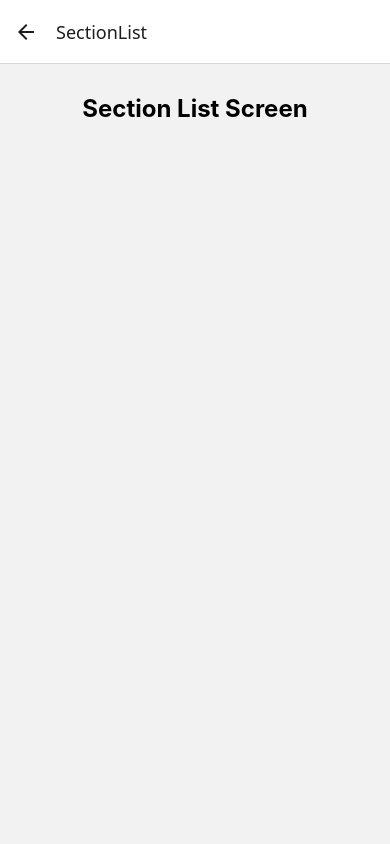
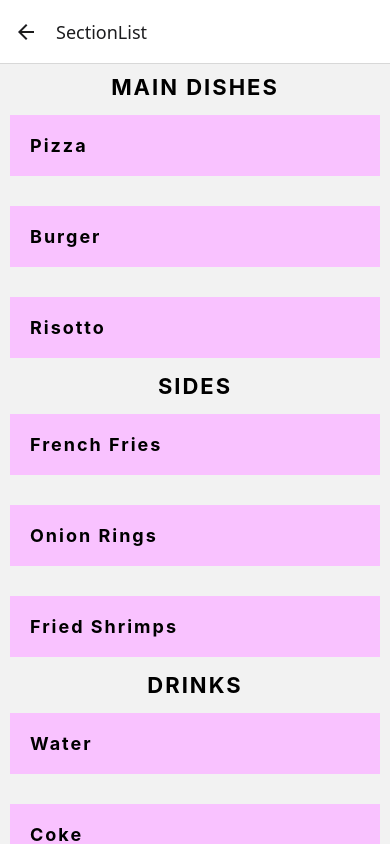
Before and after one commit to nansmatty/React-Native-List-And-API, a React Native app: screen /SectionList in a window 390 px wide. Shown: the top 844 px of the page. Built offline with nearby package versions, Linux system fonts and the light colour scheme.

Commit message:
Section List Complete

```diff
--- a/src/screens/FlatListScreen.tsx
+++ b/src/screens/FlatListScreen.tsx
@@ -16,7 +16,6 @@ const FlatListScreen = () => {
 
   return (
     <View style={styles.sectionContainer}>
-      <Text style={styles.sectionTitle}>Flat List</Text>
       <FlatList
         ListHeaderComponent={
           <Text style={styles.flatListHeader}>FlatList Header</Text>
@@ -44,17 +43,15 @@ const styles = StyleSheet.create({
     fontWeight: 'bold',
   },
   itemView: {
-    height: 100,
-    flex: 1,
-    padding: 10,
-    justifyContent: 'center',
-    alignItems: 'center',
-    gap: 20,
+    backgroundColor: '#f9c2ff',
+    padding: 20,
+    marginVertical: 15,
   },
 
   itemText: {
     fontSize: 16,
     fontWeight: 'bold',
+    textAlign: 'center',
   },
 
   flatListHeader: {
--- a/src/screens/SectionListScreen.tsx
+++ b/src/screens/SectionListScreen.tsx
@@ -1,18 +1,52 @@
-import {StyleSheet, Text, View} from 'react-native';
+import {SectionList, StyleSheet, Text, View} from 'react-native';
 import React from 'react';
 
+const DATA = [
+  {
+    title: 'Main dishes',
+    data: ['Pizza', 'Burger', 'Risotto'],
+  },
+  {
+    title: 'Sides',
+    data: ['French Fries', 'Onion Rings', 'Fried Shrimps'],
+  },
+  {
+    title: 'Drinks',
+    data: ['Water', 'Coke', 'Beer'],
+  },
+  {
+    title: 'Desserts',
+    data: ['Cheese Cake', 'Ice Cream'],
+  },
+];
+
 const SectionListScreen = () => {
+  const handlerRenderItem = ({item}: {item: string}) => (
+    <View style={styles.item}>
+      <Text style={styles.title}>{item}</Text>
+    </View>
+  );
+
+  const handleSectionTitle = ({
+    section: {title},
+  }: {
+    section: {title: string};
+  }) => <Text style={styles.header}>{title}</Text>;
+
   return (
     <View style={styles.sectionContainer}>
-      <Text style={styles.sectionTitle}>Section List Screen</Text>
+      <SectionList
+        sections={DATA}
+        keyExtractor={(item, index) => item + index}
+        renderItem={handlerRenderItem}
+        renderSectionHeader={handleSectionTitle}
+      />
     </View>
   );
 };
 const styles = StyleSheet.create({
   sectionContainer: {
     padding: 10,
-    flex: 1,
-    gap: 20,
   },
   sectionTitle: {
     textAlign: 'center',
@@ -20,6 +54,24 @@ const styles = StyleSheet.create({
     fontSize: 24,
     fontWeight: 'bold',
   },
+
+  item: {
+    backgroundColor: '#f9c2ff',
+    padding: 20,
+    marginVertical: 15,
+  },
+  header: {
+    fontSize: 22,
+    fontWeight: 'bold',
+    letterSpacing: 2,
+    textAlign: 'center',
+    textTransform: 'uppercase',
+  },
+  title: {
+    fontSize: 18,
+    fontWeight: 'bold',
+    letterSpacing: 2,
+  },
 });
 
 export default SectionListScreen;
```
